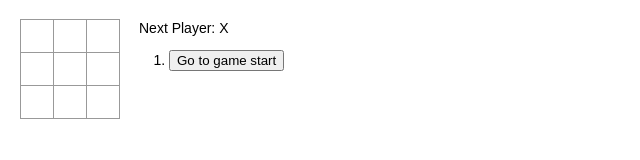
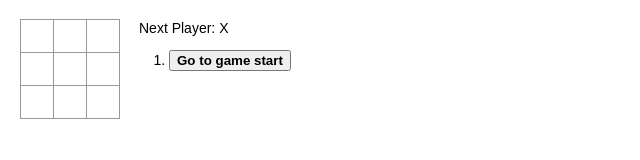
Before and after one commit to BenWarwick-Champion/react-tictactoe, a React (Create React App) app: page / in a window 1280 px wide. Shown: the top 160 px of the page, without its empty margins (0-640 px from the left). Built offline with nearby package versions, Linux system fonts and the light colour scheme.

Commit message:
:sparkles: Bold the current move

```diff
--- a/src/index.tsx
+++ b/src/index.tsx
@@ -101,9 +101,12 @@ class Game extends React.Component {
     const winner = calculateWinner(current.squares);
 
     const moves = history.map((step, move) => {
-      const desc = move ?
+      let desc: string | JSX.Element = move ?
         `Go to move #${move}` :
         `Go to game start`;
+      // Bold the current move
+      desc = history.indexOf(current) === move ? <strong>{desc}</strong> : desc;
+
       return (
         <li key={move}>
           <button onClick={() => this.jumpTo(move)}>{desc}</button>
```
